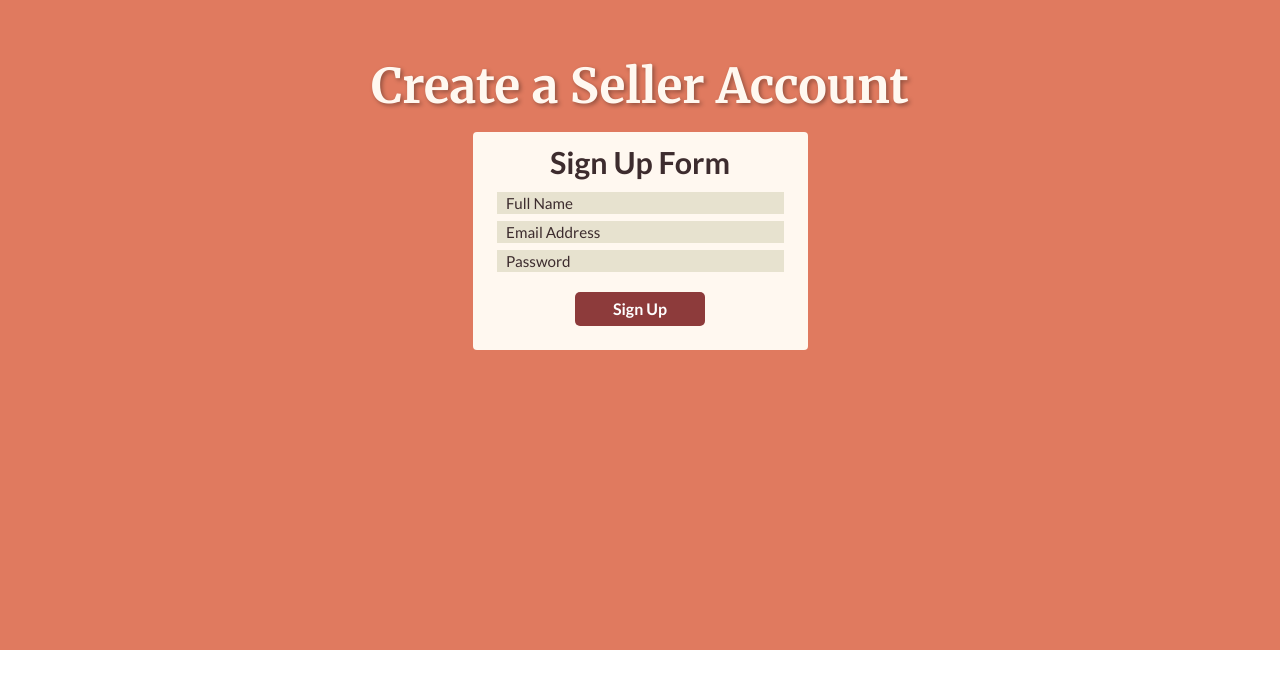
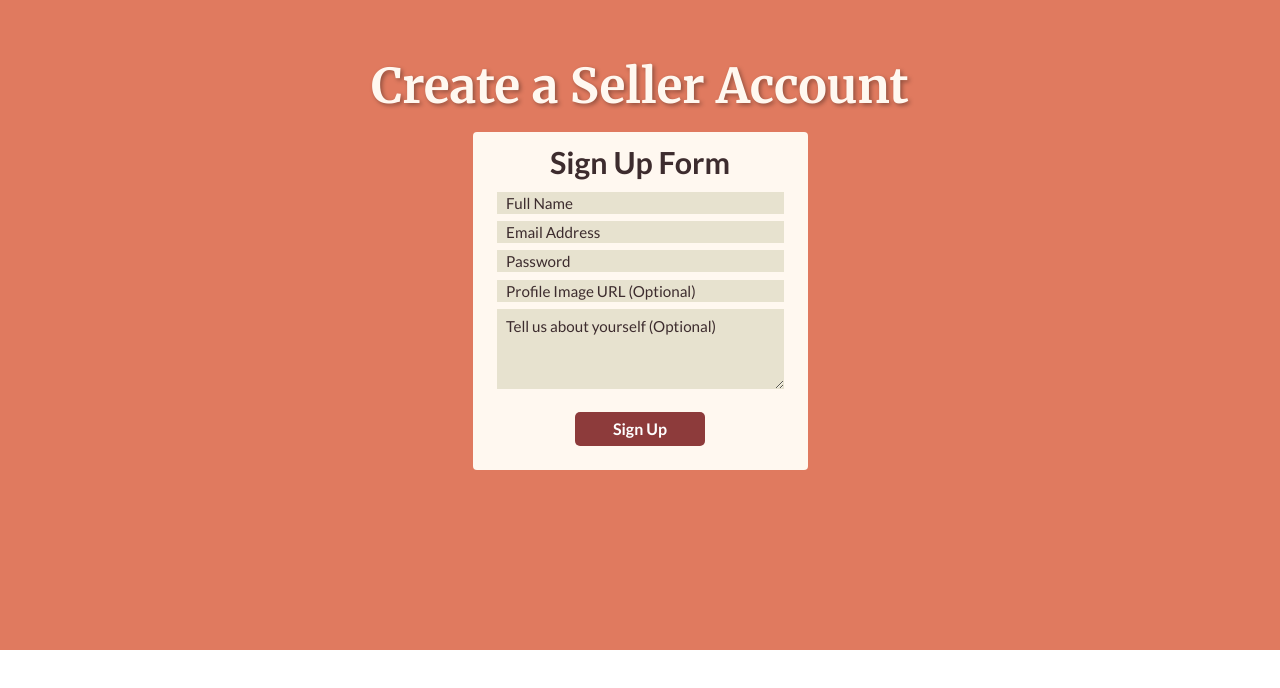
Before and after one commit to rostislav-nikitin90/wdd430-group-project, a Next.js app: page /signup in a window 1280 px wide. Shown: the top 688 px of the page. Built offline with nearby package versions, Linux system fonts and the light colour scheme; no server answers.

Commit message:
Sign up and login pages working locally. Profiles and products can be added to the db dinamically.

```diff
--- a/src/app/components/SignUpForm.tsx
+++ b/src/app/components/SignUpForm.tsx
@@ -53,6 +53,24 @@ export default function SignUpPage() {
           />
         </div>
 
+        <div className={styles.inputGroup}>
+          <input
+            type="text"
+            name="profileImage"
+            placeholder="Profile Image URL (Optional)"
+            className={styles.input}
+          />
+        </div>
+
+        <div className={styles.inputGroup}>
+          <textarea
+            name="bio"
+            placeholder="Tell us about yourself (Optional)"
+            className={styles.input}
+            style={{ height: '80px', paddingTop: '0.5rem', resize: 'vertical' }}
+          />
+        </div>
+
         <button
           type="submit"
           className={`${styles.submitBtn} ${styles.signupBtn}`}
--- a/src/lib/actions/auth.ts
+++ b/src/lib/actions/auth.ts
@@ -15,6 +15,14 @@ export async function signupAction(prevState: any, formData: FormData) {
 
   const password = formData.get('password') as string;
 
+  let image = formData.get('profileImage') as string;
+
+  let bio = formData.get('bio') as string;
+
+  const DEFAULT_IMAGE = '/images/sellers/default-profile.jpg';
+
+  const DEFAULT_BIO = 'A bio has not been added yet.';
+
   if (!name || !email || !password) {
     return { error: 'All fields are required.' };
   }
@@ -25,25 +33,23 @@ export async function signupAction(prevState: any, formData: FormData) {
     `;
 
     if (existingUser.length > 0) {
-
       return { error: 'Email address is already in use.' };
-
     }
 
     const passwordHash = await bcrypt.hash(password, 10);
 
     await sql`
-      INSERT INTO profiles (name, contact, password_hash)
-      VALUES (${name}, ${email}, ${passwordHash})
+      INSERT INTO profiles (name, contact, password_hash, image, bio)
+      VALUES (${name}, ${email}, ${passwordHash}, ${image || DEFAULT_IMAGE}, ${bio || DEFAULT_BIO})
     `;
 
     redirect('/login');
   } catch (error: any) {
     if (error.digest?.includes('NEXT_REDIRECT')) throw error;
-
     return { error: 'A server error occurred. Please try again.' };
   }
 }
+
 
 export async function loginAction(prevState: any, formData: FormData) {
 
```
Also changed, not shown: scripts/alterDb.js (+53 -30 lines), scripts/check.js (+9 -1 lines), src/app/components/AddProductForm.tsx (+15 -0 lines), src/lib/actions/product.ts (+7 -5 lines).
